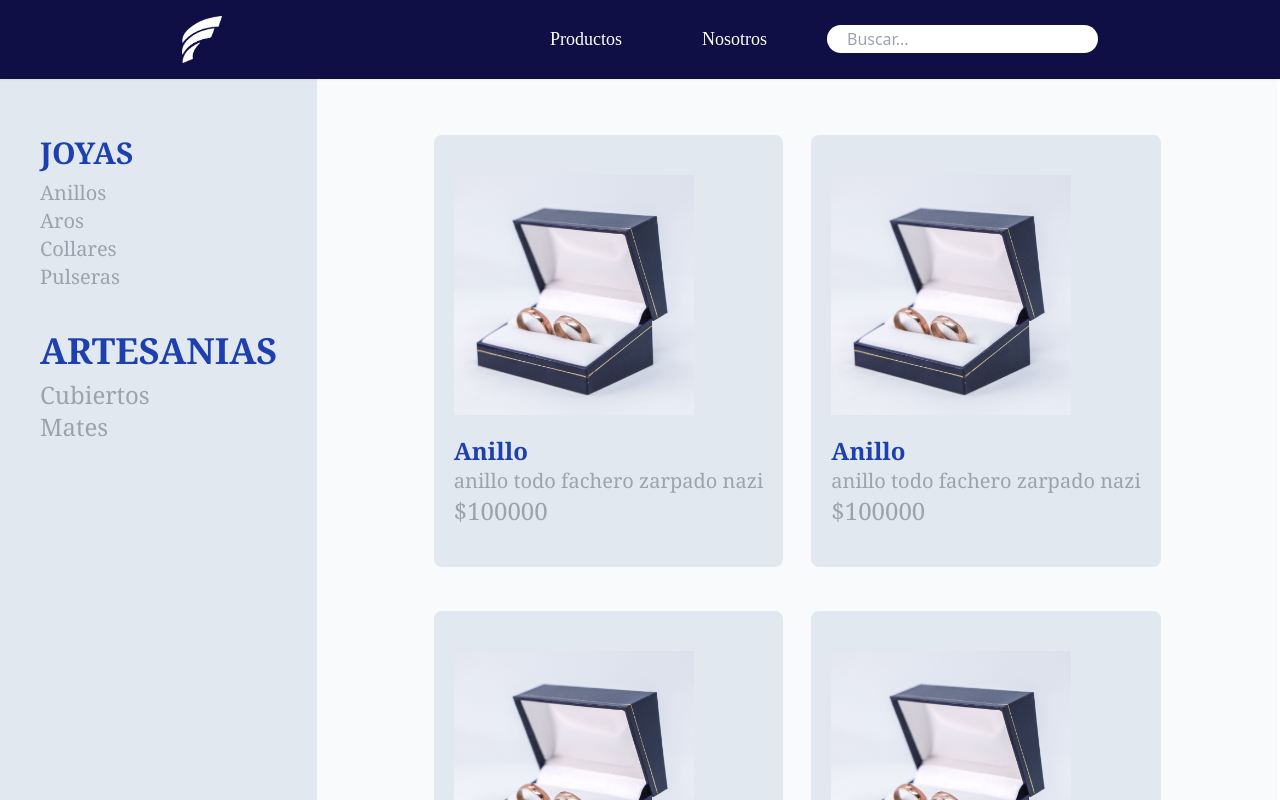
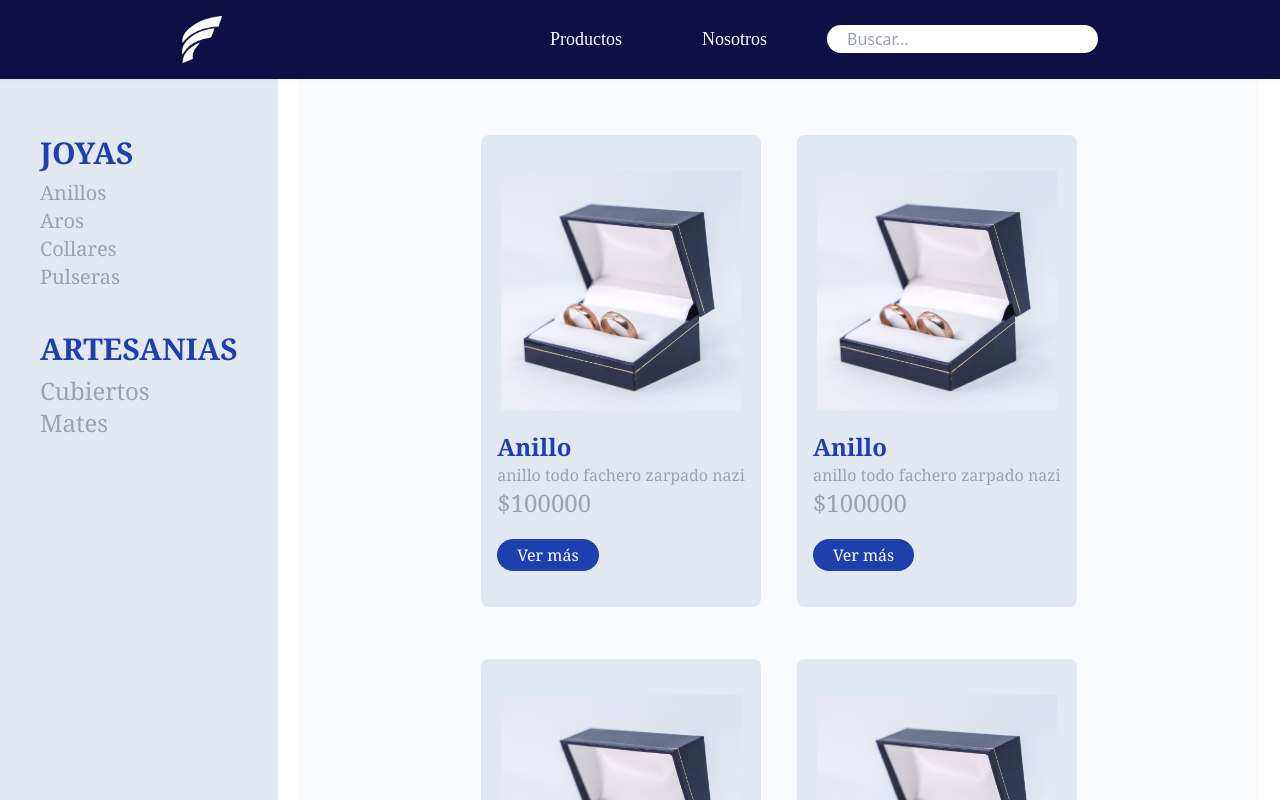
Before and after one commit to NachoXS15/fontenezJoyas, a React (Vite) app: page /productos in a window 1280 px wide. Shown: the top 800 px of the page. Built offline with nearby package versions, Linux system fonts and the light colour scheme; a web font is replaced by a local one.

Commit message:
created responsive layout for products

```diff
--- a/src/components/Card.tsx
+++ b/src/components/Card.tsx
@@ -2,12 +2,13 @@ import img from '../assets/anillo.jpg'
 
 export default function Card() {
     return (
-        <div className="w-full md:w-full lg:w-fit bg-slate-200 rounded-lg flex my-2 px-5 py-6 md:px-5 md:py-10 flex-col items-start justify-between gap-5 hover:scale-105 hover:shadow-sm hover:cursor-pointer transition">
-            <img src={img} className='w-fit md:w-60' alt="" />
+        <div className="w-full md:w-full lg:w-fit bg-slate-200 rounded-lg my-2 py-3 px-2 md:px-4 md:py-9 flex flex-row md:flex-col md:items-start md:justify-between items-center gap-4 md:gap-5 md:hover:scale-105 md:hover:shadow-sm md:hover:cursor-pointer transition">
+            <img src={img} className='w-40 md:w-60 m-auto' alt="" />
             <div className="flex flex-col">
-                <h2 className="text-3xl md:text-xl lg:text-2xl font-bold text-blue-800">Anillo</h2>
-                <h4 className="text-xl text-gray-400">anillo todo fachero zarpado nazi</h4>
+                <h2 className="text-3xl md:text-2xl font-bold text-blue-800">Anillo</h2>
+                <h4 className="text-md text-wrap text-gray-400">anillo todo fachero zarpado nazi</h4>
                 <h3 className="text-2xl text-gray-400">$100000</h3>
+                <a href="" className='bg-blue-800 w-fit mt-5 text-white rounded-full px-5 py-1 hover:bg-white hover:text'>Ver más</a>
             </div>
         </div>
     )
--- a/src/components/Categories.tsx
+++ b/src/components/Categories.tsx
@@ -13,7 +13,7 @@ export default function Categories() {
                     </div>
                 </div>
                 <div className="flex gap-2 flex-col mt-10">
-                    <h2 className="text-4xl text-blue-800 font-bold uppercase">Artesanias</h2>
+                    <h2 className="text-3xl text-blue-800 font-bold uppercase">Artesanias</h2>
                     <div className="flex flex-col">
                         <a className="text-2xl text-gray-400 hover:underline hover:text-gray-800">Cubiertos</a>
                         <a className="text-2xl text-gray-400 hover:underline hover:text-gray-800">Mates</a>
--- a/src/pages/Index.tsx
+++ b/src/pages/Index.tsx
@@ -1,7 +1,6 @@
 import Layout from "../components/Layout";
 import logo from '../assets/logo.png'
 import bannerImg from '../assets/banner_img.jpg'
-import banner1 from '../assets/banner1.jpg'
 export default function Index() {
   return (
     <Layout>
@@ -14,9 +13,6 @@ export default function Index() {
       <div className="w-full h-96 bg-white px-5">
         <h2 className="h-96 text-darkblue text-5xl flex justify-center items-center tracking-widest text-center">100 años celebrando la belleza en cada joya.</h2>
       </div>
-      <div className="w-full h-[900px] my-32 px-30">
-        <div className="w-full h-[900px] bg-cover bg-center bg-local" style={{backgroundImage: `url(${banner1})`}}></div>
-      </div>
     </Layout>
   )
 }
--- a/src/pages/Products.tsx
+++ b/src/pages/Products.tsx
@@ -5,10 +5,10 @@ import Layout from "../components/Layout";
 export default function Products() {
   return (
     <Layout>
-        <main className="max-w-full flex justify-center md:justify-start font-serif">
+        <main className="max-w-full flex justify-center font-serif">
             <Categories />
-            <section className="w-full md:w-9/12 flex items-start justify-center bg-slate-50 px-10 py-12">
-                <div className="w-full flex flex-wrap items-start justify-center gap-7">
+            <section className="w-full md:w-9/12 flex items-start justify-center m-auto bg-slate-50 px-5 md:px-10 py-12">
+                <div className="w-full flex flex-wrap items-start justify-center gap-4 md:gap-9">
                     <Card />
                     <Card />
                     <Card />
```
